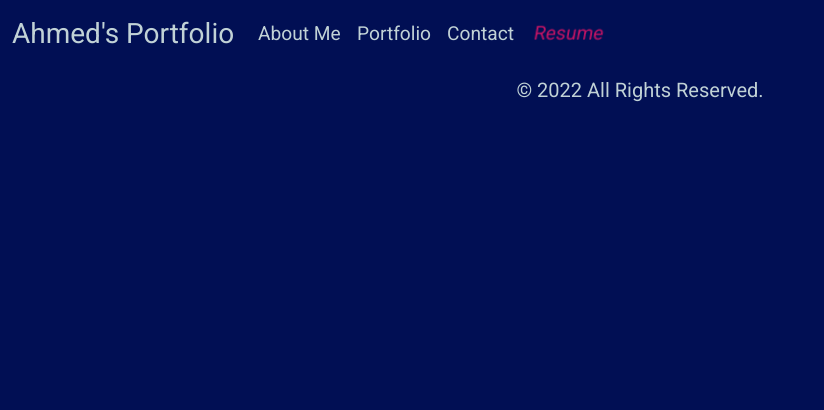
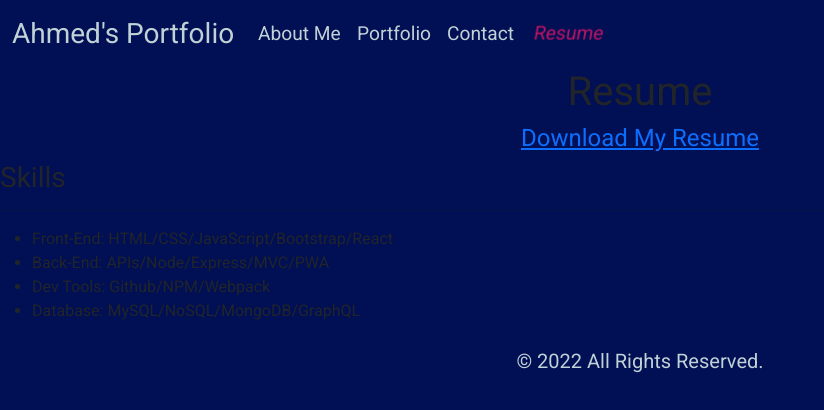
Before and after one commit to AhmedAlkh/react-portfolio, a React (Create React App) app in the folder my-app/: page / in a window 1280 px wide. Both pictures are taken after a click on the button "Resume". Shown: the top 410 px of the page, without its empty margins (0-824 px from the left). Built offline with nearby package versions, Linux system fonts and the light colour scheme.

Commit message:
updated resume page, needs to be styled

```diff
--- a/my-app/src/components/Resume.js
+++ b/my-app/src/components/Resume.js
@@ -1,5 +1,28 @@
-// import React from "react";
+import React from "react";
 
-function Resume() {}
+function Resume() {
+    return (
+		<section>
+			<div className="center">
+				<h1>Resume</h1>
+			</div>
+			<div>
+				<a className="center" href={require("../assets/resume/resume2022.pdf")} target="_blank" rel="noreferrer">
+					<h4>Download My Resume</h4>
+				</a>
+			</div>
+            <div>
+                <h3 className="skills">Skills</h3>
+                <hr />
+                    <ul>
+                        <li>Front-End: HTML/CSS/JavaScript/Bootstrap/React</li>
+                        <li>Back-End: APIs/Node/Express/MVC/PWA</li>
+                        <li>Dev Tools: Github/NPM/Webpack</li>
+                        <li>Database: MySQL/NoSQL/MongoDB/GraphQL</li>
+                    </ul>
+            </div>
+		</section>
+	);
+}
 
 export default Resume;
```
Also changed, not shown: 2 other files (tests, documents, lock files or other folders).
